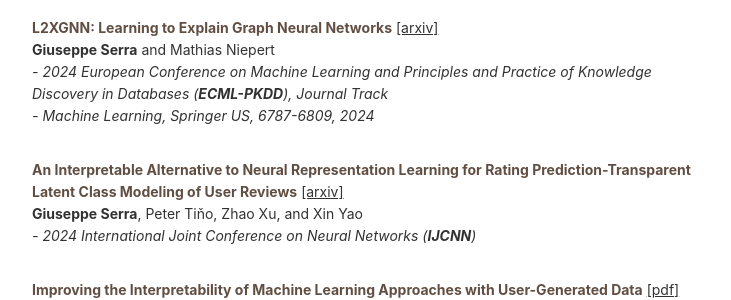
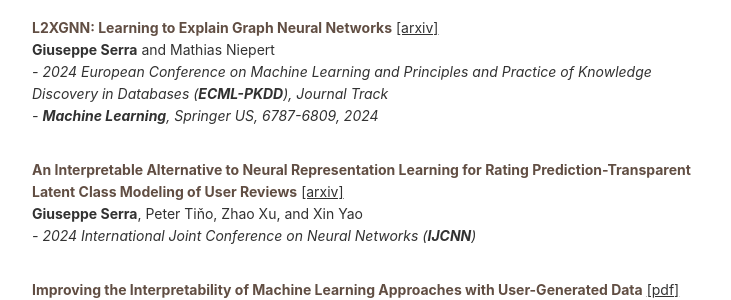
Before and after one commit to GiuseppeSerra93/giuseppeserra93.github.io, a Jekyll site: the page built from _pages/publications.md, in a window 1280 px wide. Shown: the part 764-1064 px from the top of the page, without its empty margins (274-1005 px from the left). Built offline with Jekyll 4.4.1, drawn with Linux system fonts in a browser that asks for light colours.

Commit message:
update list

```diff
--- a/_pages/publications.md
+++ b/_pages/publications.md
@@ -24,7 +24,7 @@ See [Google Scholar](https://scholar.google.com/citations?user=okTZ0VgAAAAJ&hl=e
 **<span style="color:#614e43"> L2XGNN: Learning to Explain Graph Neural Networks</span>**
 [\[arxiv\]](https://arxiv.org/abs/2209.14402)<br/> **Giuseppe Serra** and Mathias Niepert <br/>
 <em> - 2024 European Conference on Machine Learning and Principles and Practice of Knowledge Discovery in Databases (**ECML-PKDD**), Journal Track <br/>
-<em> - Machine Learning, Springer US, 6787-6809, 2024 </em>
+<em> - **Machine Learning**, Springer US, 6787-6809, 2024 </em>
 
 **<span style="color:#614e43">An Interpretable Alternative to Neural Representation Learning for Rating Prediction-Transparent Latent Class Modeling of User Reviews</span>**
 [\[arxiv\]](https://arxiv.org/abs/2407.00063)  <br/> **Giuseppe Serra**, Peter Tiňo, Zhao Xu, and Xin Yao <br/> <em> - 2024 International Joint Conference on Neural Networks (**IJCNN**)</em>
```
